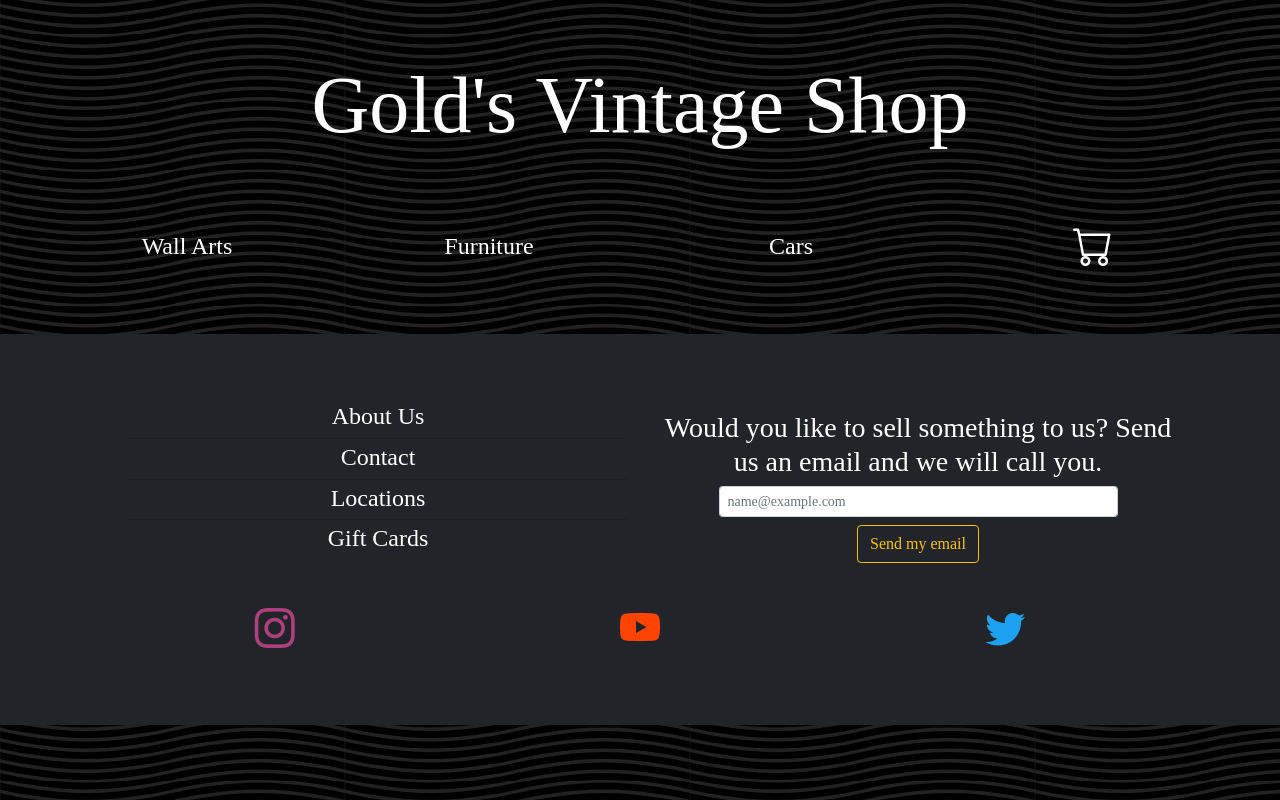
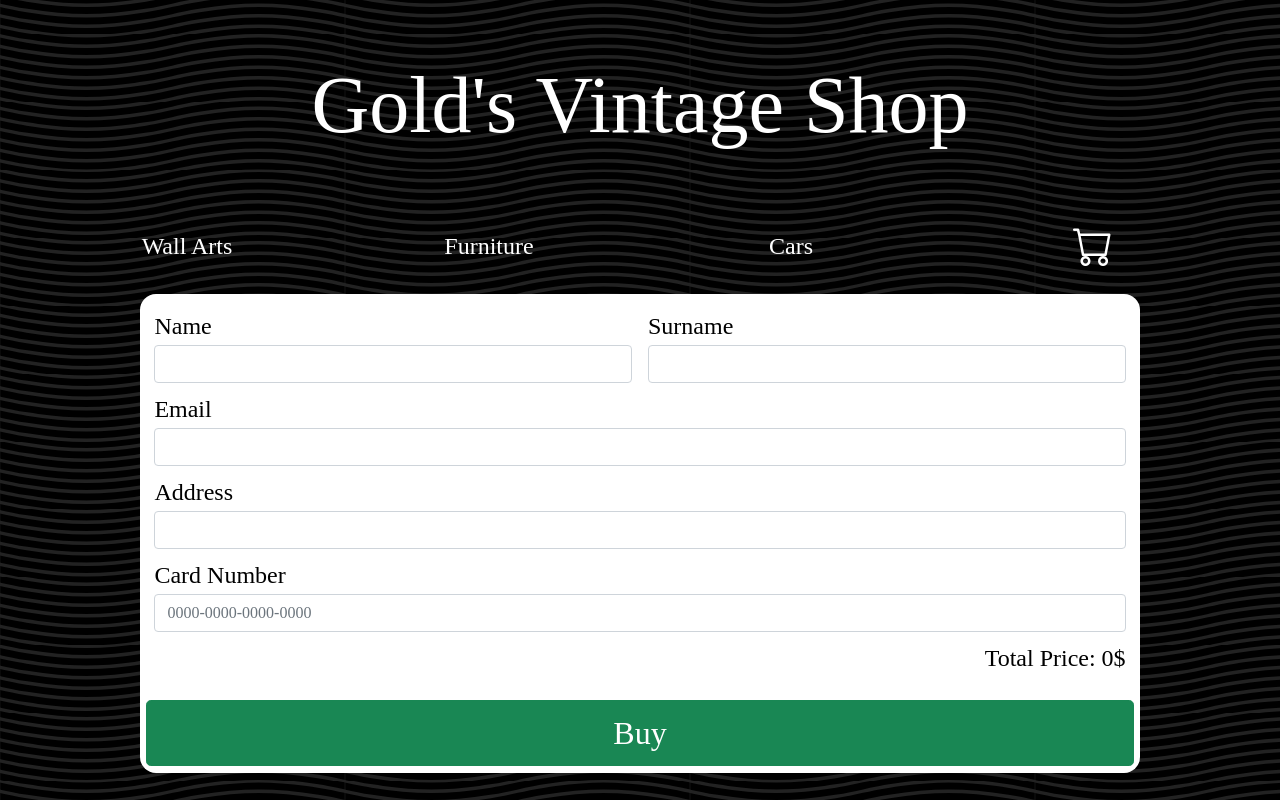
Before and after one commit to De3ph/React-Vintage-Shop, a React (Create React App) app: page /buy in a window 1280 px wide. Shown: the top 800 px of the page. Built offline with nearby package versions, Linux system fonts and the light colour scheme; a web font is replaced by a local one.

Commit message:
buying from added

```diff
--- a/src/App.js
+++ b/src/App.js
@@ -10,6 +10,7 @@ import WallArts from './pages/mainContents/WallArts';
 import Furniture from './pages/mainContents/Furniture';
 import Cars from './pages/mainContents/Cars';
 import Cart from './pages/mainContents/Cart';
+import BuyinPage from './pages/mainContents/BuyingPage';
 
 import GiftCard from './pages/footerPages/GiftCard';
 import About from './pages/footerPages/About';
@@ -101,6 +102,9 @@ function App() {
               <GiftCard addToCart={addToCart} />
           </Route>
 
+           <Route path = '/buy'>
+             <BuyinPage cart = {cart}/>
+           </Route>
         </Switch>
         <Footer bgClass='bg-dark'/>
 
--- a/src/db/Car_datas.js
+++ b/src/db/Car_datas.js
@@ -10,7 +10,7 @@ export const Car_datas = [
         'imageLink': car1,
         'itemText': '1965 Chevrolet Corvette',
         'sellerName': 'Joey',
-        'itemPrice': '69,000',
+        'itemPrice': '69000',
         'itemCategory': 'Car',
     },
     {
@@ -18,7 +18,7 @@ export const Car_datas = [
         'imageLink': car2,
         'itemText': '1958 Jaguar XK150',
         'sellerName': 'Frank',
-        'itemPrice': '189,000',
+        'itemPrice': '189000',
         'itemCategory': 'Car',
     },
     {
@@ -26,7 +26,7 @@ export const Car_datas = [
         'imageLink': car3,
         'itemText': '1969 Chevrolet Camaro',
         'sellerName': 'Frank',
-        'itemPrice': '225,000',
+        'itemPrice': '225000',
         'itemCategory': 'Car',
     },
     {
@@ -34,7 +34,7 @@ export const Car_datas = [
         'imageLink': car4,
         'itemText': '1970 Oldsmobile 442',
         'sellerName': 'Alex',
-        'itemPrice': '46,500',
+        'itemPrice': '46500',
         'itemCategory': 'Car',
     },
     {
@@ -42,7 +42,7 @@ export const Car_datas = [
         'imageLink': car5,
         'itemText': '1967 Shelby GT500',
         'sellerName': 'Michelle',
-        'itemPrice': '295,000',
+        'itemPrice': '295000',
         'itemCategory': 'Car',
     }
 ];
--- a/src/db/Furniture_datas.js
+++ b/src/db/Furniture_datas.js
@@ -8,7 +8,7 @@ export const Furniture_datas = [
         'imageLink': furniture1,
         'itemText': 'Vintage Sofa, Blue',
         'sellerName': 'Jack',
-        'itemPrice': '15,999',
+        'itemPrice': '15999',
         'itemCategory': 'Furniture',
     },
     {
@@ -16,7 +16,7 @@ export const Furniture_datas = [
         'imageLink': furniture2,
         'itemText': 'Katelyn Vintage Sofa',
         'sellerName': 'Kate',
-        'itemPrice': '25,000',
+        'itemPrice': '25000',
         'itemCategory': 'Furniture',
     },
     {
@@ -24,7 +24,7 @@ export const Furniture_datas = [
         'imageLink': furniture3,
         'itemText': 'Modern Vintage Sofa',
         'sellerName': 'Tommy',
-        'itemPrice': '2,800',
+        'itemPrice': '2800',
         'itemCategory': 'Furniture',
     }
 ];
--- a/src/db/GiftCard_datas.js
+++ b/src/db/GiftCard_datas.js
@@ -22,7 +22,7 @@ export const GiftCard_datas = [
         'imageLink': giftCard,
         'itemText': 'Gift 3',
         'sellerName': 'From Us',
-        'itemPrice': '1,000',
+        'itemPrice': '1000',
         'itemCategory': 'GiftCard',
     },
     {
@@ -30,7 +30,7 @@ export const GiftCard_datas = [
         'imageLink': giftCard,
         'itemText': 'Gift 4',
         'sellerName': 'From Us',
-        'itemPrice': '10,000',
+        'itemPrice': '10000',
         'itemCategory': 'GiftCard',
     },
 ]
--- a/src/index.css
+++ b/src/index.css
@@ -56,3 +56,28 @@
     font-size: 5rem;
     text-decoration: underline;
 }
+
+.buttonContainer{
+    display: flex;
+    justify-content:flex-end;
+}
+.buttonContainer button{
+    margin-top: 2rem;
+    margin-right: 30rem;
+}
+
+.user-info{
+    margin: 2rem auto;
+    place-self: center;
+    color: black;
+    font-size: 1.5rem;
+    background-color: white;
+    max-width: 1000px;
+    width: 100%;
+    height: auto;
+    border-radius: 1rem;
+    padding: 0.5%;
+}
+.user-info p{
+    text-align: end;
+}
--- /dev/null
+++ b/src/pages/mainContents/BuyingPage.js
@@ -0,0 +1,42 @@
+import { useEffect } from "react";
+import { Link } from "react-router-dom";
+
+const BuyinPage = ({cart}) => {
+
+    let total = 0;
+
+    cart.forEach(element => {
+        total += Number(element.itemPrice);
+    });
+
+    return (
+       <div className="row g-3 user-info">
+           <div className="col-md-6">
+               <label for="name" className="form-label">Name</label>
+               <input className="form-control" id = "name" />
+           </div>
+           <div className="col-md-6">
+               <label for="surname" className="form-label">Surname</label>
+               <input className="form-control" id = "surname" />
+           </div>
+           <div className="col-md-12">
+               <label for="inputEmail4" className="form-label">Email</label>
+               <input  className="form-control" id = "inputEmail4" />
+           </div>
+           <div className="col-md-12">
+               <label for="address" className="form-label">Address</label>
+               <input className="form-control" id="address" />
+           </div>
+           <div className="col-md-12">
+               <label for="card" className="form-label">Card Number</label>
+               <input className="form-control" id="card" placeholder="0000-0000-0000-0000"/>
+           </div>
+           <p>Total Price: {total}$</p>
+           <button className="btn btn-lg btn-success fs-2">Buy</button>
+
+       </div>
+
+     );
+}
+
+export default BuyinPage;
--- a/src/pages/mainContents/Cart.js
+++ b/src/pages/mainContents/Cart.js
@@ -1,6 +1,9 @@
+import { Link } from "react-router-dom";
 import ItemTable from "../../components/ItemTable";
 
 function Cart({cart, removeFromCart}) {
+
+    const showButton = cart.length !== 0 ? true : false;
 
     return (
         <main>
@@ -10,6 +13,11 @@ function Cart({cart, removeFromCart}) {
                     :
                 <h2 className='text-white text-center'>Won't you buy something? :( </h2>
             }
+            <div className="buttonContainer">
+            { showButton && <Link to ='/buy' className="btn btn-lg btn-success fs-2">Buy</Link>}
+            </div>
+
+
         </main>
 
     );
```
